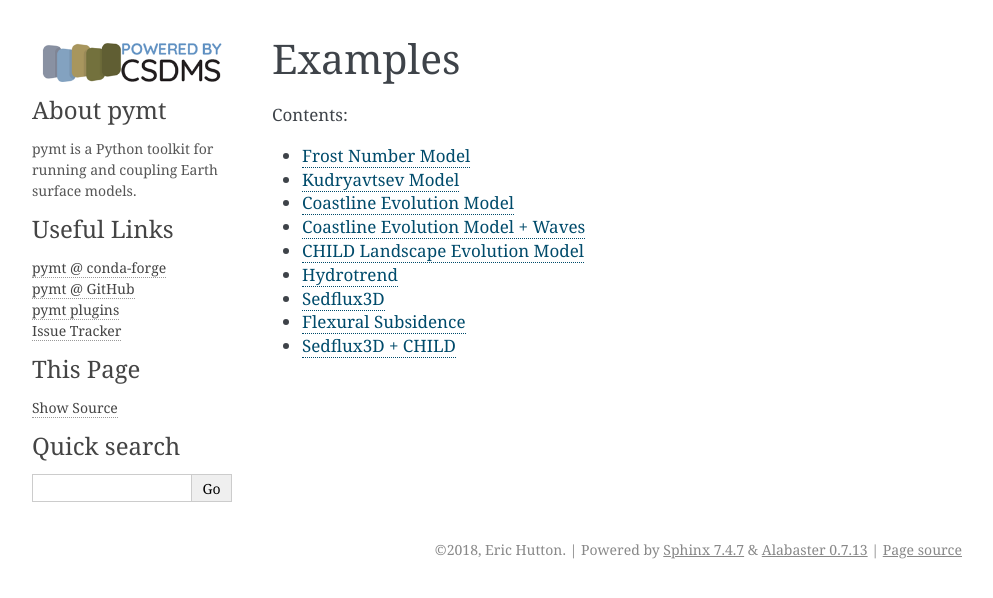
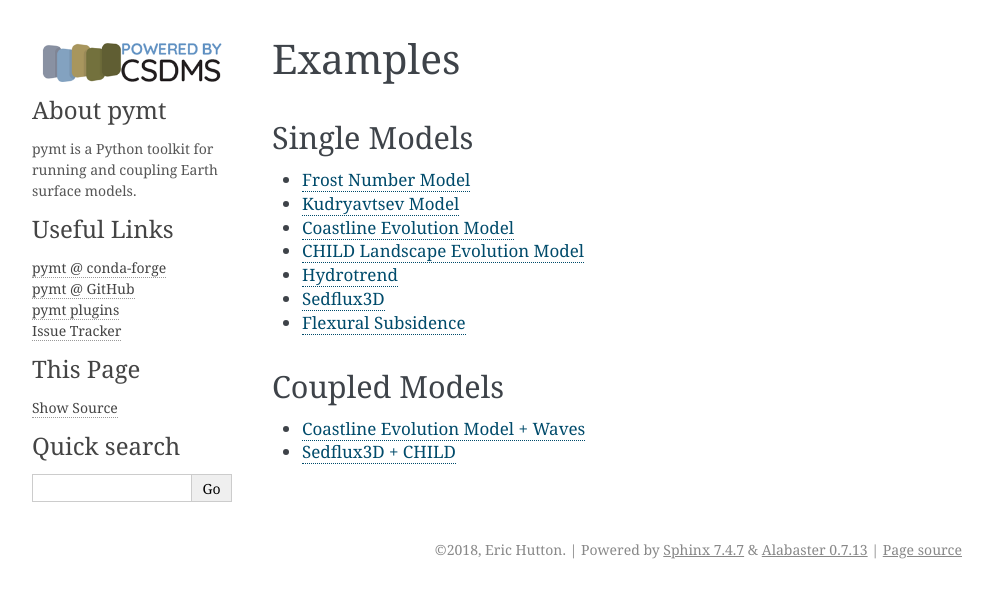
Before and after one commit to csdms/pymt, a Sphinx documentation site: the page built from docs/examples.rst, in a window 1280 px wide. Shown: the top 598 px of the page, without its empty margins (148-1141 px from the left). Built offline with Sphinx 7.4.7, drawn with Linux system fonts in a browser that asks for light colours; pages that are not in the unit, such as notebooks, are missing from menus.

Commit message:
Divide examples into sections.

```diff
--- a/docs/examples.rst
+++ b/docs/examples.rst
@@ -1,16 +1,25 @@
 Examples
 ========
 
+Single Models
+-------------
+
 .. toctree::
-   :maxdepth: 1
-   :caption: Contents:
+   :titlesonly:
 
    demos/frost_number
    demos/ku
    demos/cem
-   demos/cem_and_waves
    demos/child
    demos/hydrotrend
    demos/sedflux3d
    demos/subside
+
+Coupled Models
+--------------
+
+.. toctree::
+   :titlesonly:
+
+   demos/cem_and_waves
    demos/sedflux3d_and_child
```
